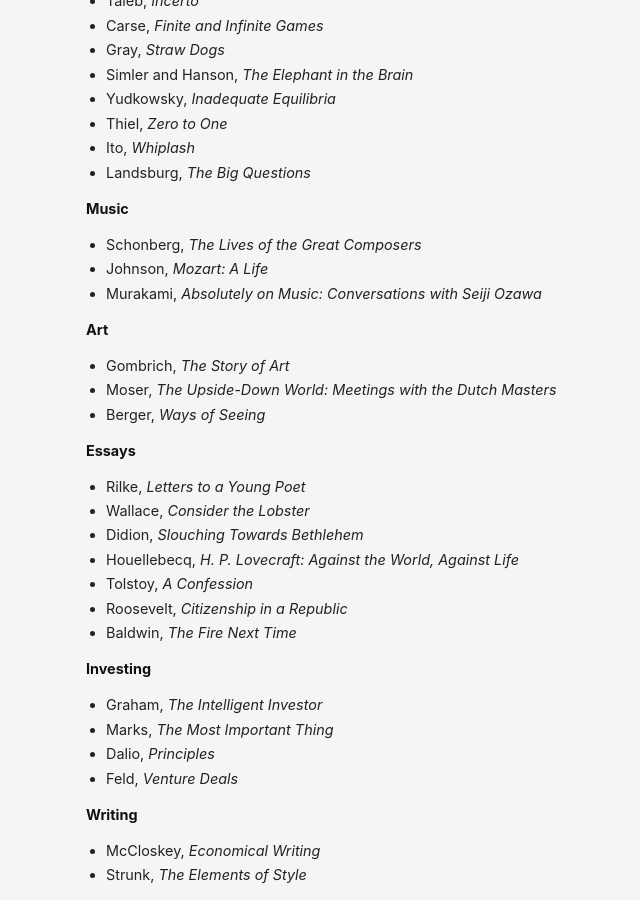
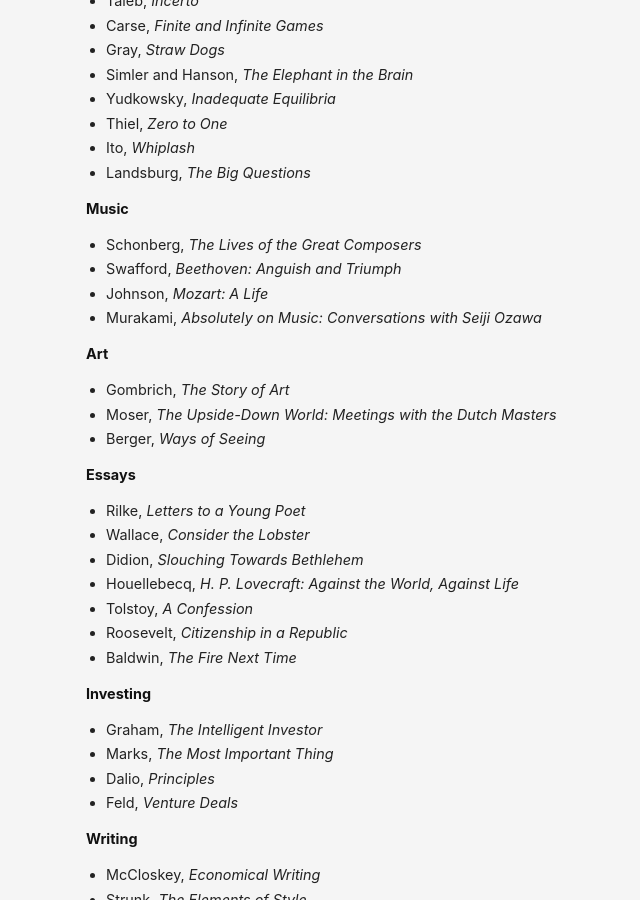
Before and after one commit to danschlz/danschulz.github.io, a Jekyll site: the page built from books.md, in a window 1280 px wide and 900 px high, scrolled down 6879 px. Shown: the whole window, without its empty margins (274-914 px from the left). Built offline with Jekyll 4.4.1, drawn with Linux system fonts in a browser that asks for light colours.

Commit message:
Update books.md

```diff
--- a/books.md
+++ b/books.md
@@ -326,6 +326,7 @@ Jump to:
 
 **Music** <a name="music"></a>
 - Schonberg, _The Lives of the Great Composers_
+- Swafford, _Beethoven: Anguish and Triumph_
 - Johnson, _Mozart: A Life_
 - Murakami,  _Absolutely on Music: Conversations with Seiji Ozawa_
 
```
